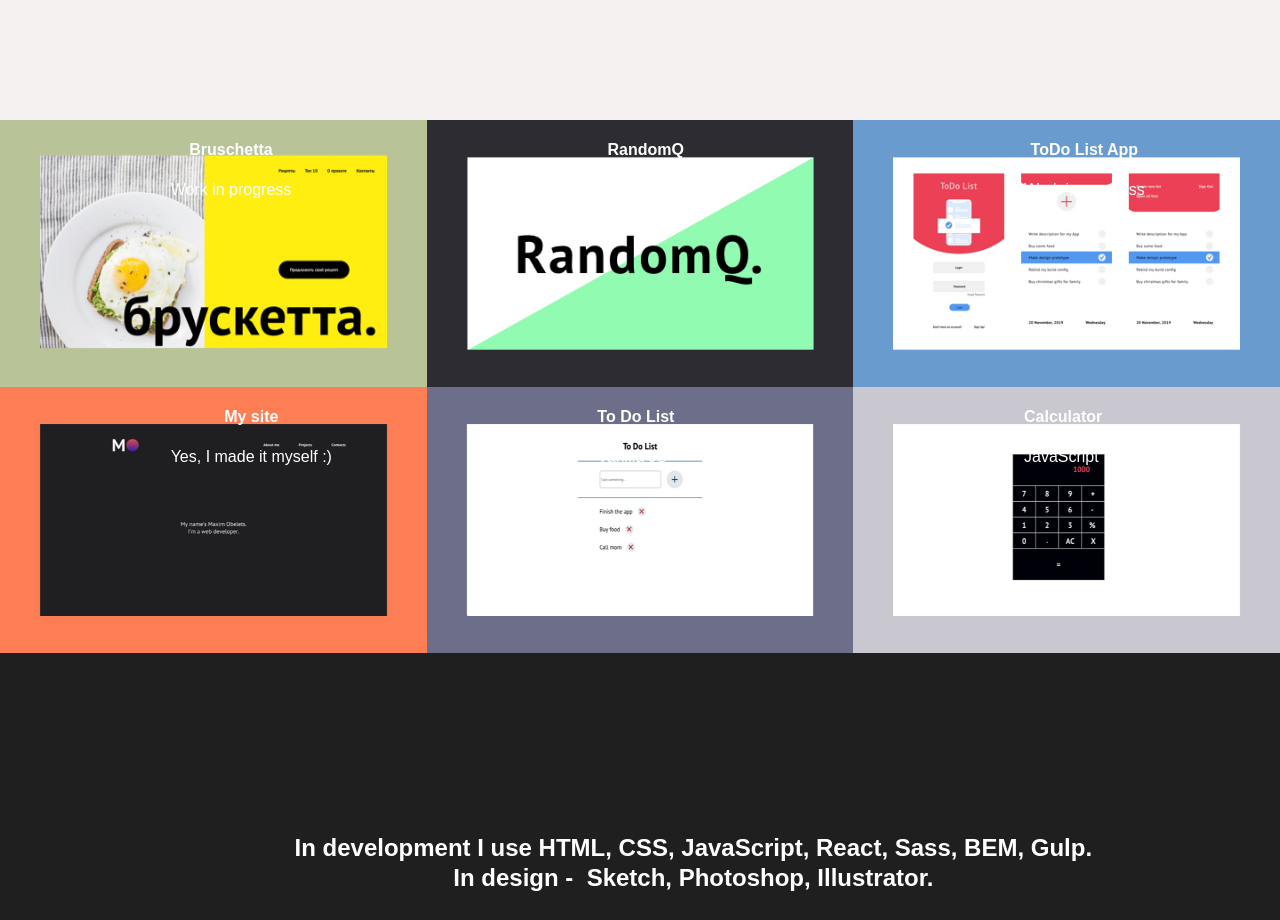
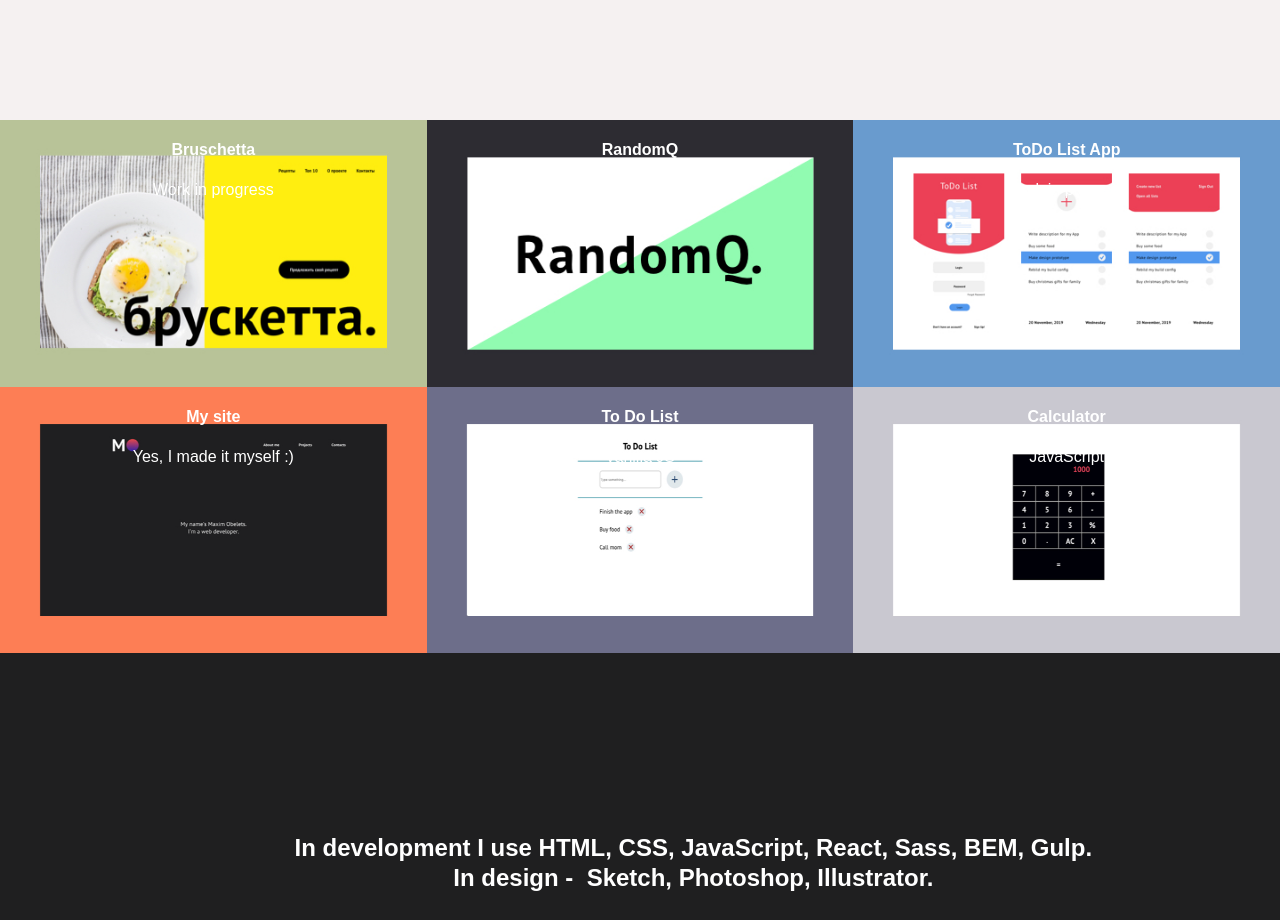
Before and after one commit to maximobelets/my-personal-website, a website: page source/index.html in a window 1280 px wide. Shown: the part 1280-2200 px from the top of the page. Drawn offline with Linux system fonts and the light colour scheme.

Commit message:
fixed styles

```diff
--- a/source/index.html
+++ b/source/index.html
@@ -46,8 +46,8 @@
             <section class="projects__images">
                 <ul class="projects__list">
                     <li class="projects__item">
+                        <img src="img/br.jpg" alt="Br" class="projects__image">
                         <a href="" class="projects__link">
-                            <img src="img/br.jpg" alt="Br" class="projects__image">
                             <div class="projects__info">
                                 <h4 class="projects__title">
                                     Bruschetta
@@ -59,8 +59,8 @@
                         </a>
                     </li>
                     <li class="projects__item">
-                        <a href="" class="projects__link">
-                            <img src="img/rq.jpg" alt="RandomQ" class="projects__image">
+                        <img src="img/rq.jpg" alt="RandomQ" class="projects__image">
+                        <a href="https://github.com/maximobelets/randomq" class="projects__link">
                             <div class="projects__info">
                                 <h4 class="projects__title">
                                     RandomQ
@@ -72,8 +72,8 @@
                         </a>
                     </li>
                     <li class="projects__item">
+                        <img src="img/tda.jpg" alt="ToDo App" class="projects__image">
                         <a href="" class="projects__link">
-                            <img src="img/tda.jpg" alt="ToDo App" class="projects__image">
                             <div class="projects__info">
                                 <h4 class="projects__title">
                                     ToDo List App
@@ -85,8 +85,8 @@
                         </a>
                     </li>
                     <li class="projects__item">
+                        <img src="img/ps.jpg" alt="My site" class="projects__image">
                         <a href="" class="projects__link">
-                            <img src="img/ps.jpg" alt="My site" class="projects__image">
                             <div class="projects__info">
                                 <h4 class="projects__title">
                                     My site
@@ -98,8 +98,8 @@
                         </a>
                     </li>
                     <li class="projects__item">
+                        <img src="img/todo.jpg" alt="ToDo" class="projects__image">
                         <a href="" class="projects__link">
-                            <img src="img/todo.jpg" alt="ToDo" class="projects__image">
                             <div class="projects__info">
                                 <h4 class="projects__title">
                                     To Do List
@@ -111,8 +111,8 @@
                         </a>
                     </li>
                         <li class="projects__item">
+                            <img src="img/calc.jpg" alt="Calculator" class="projects__image">
                             <a href="" class="projects__link">
-                            <img src="img/calc.jpg" alt="Calculator" class="projects__image">
                             <div class="projects__info">
                                 <h4 class="projects__title">
                                     Calculator
--- a/source/sass/blocks/projects.scss
+++ b/source/sass/blocks/projects.scss
@@ -21,7 +21,11 @@
 }
 
 .projects__link {
-
+    position: absolute;
+    top: 0;
+    left: 0;
+    width: 100%;
+    height: 100%;
 }
 
 .projects__image {
@@ -30,9 +34,6 @@
 }
 
 .projects__info {
-    position: absolute;
-    top: 0;
-    left: 40%;
     color: #ffffff;
 }
 
@@ -45,4 +46,5 @@
 .projects__description {
     // margin: 0;
     // padding: 0;
+    text-align: center;
 }
```
Also changed, not shown: source/css/style.css.
